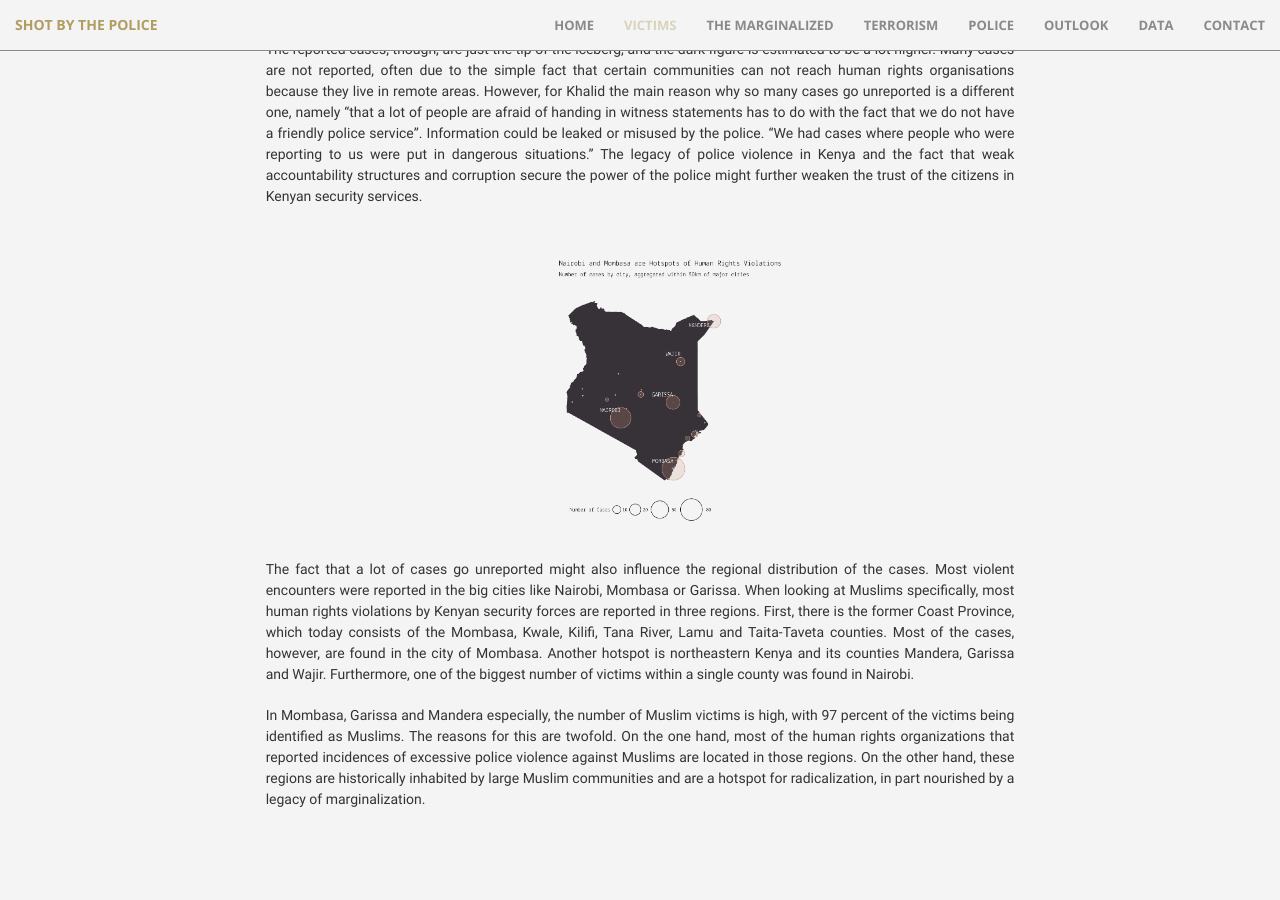
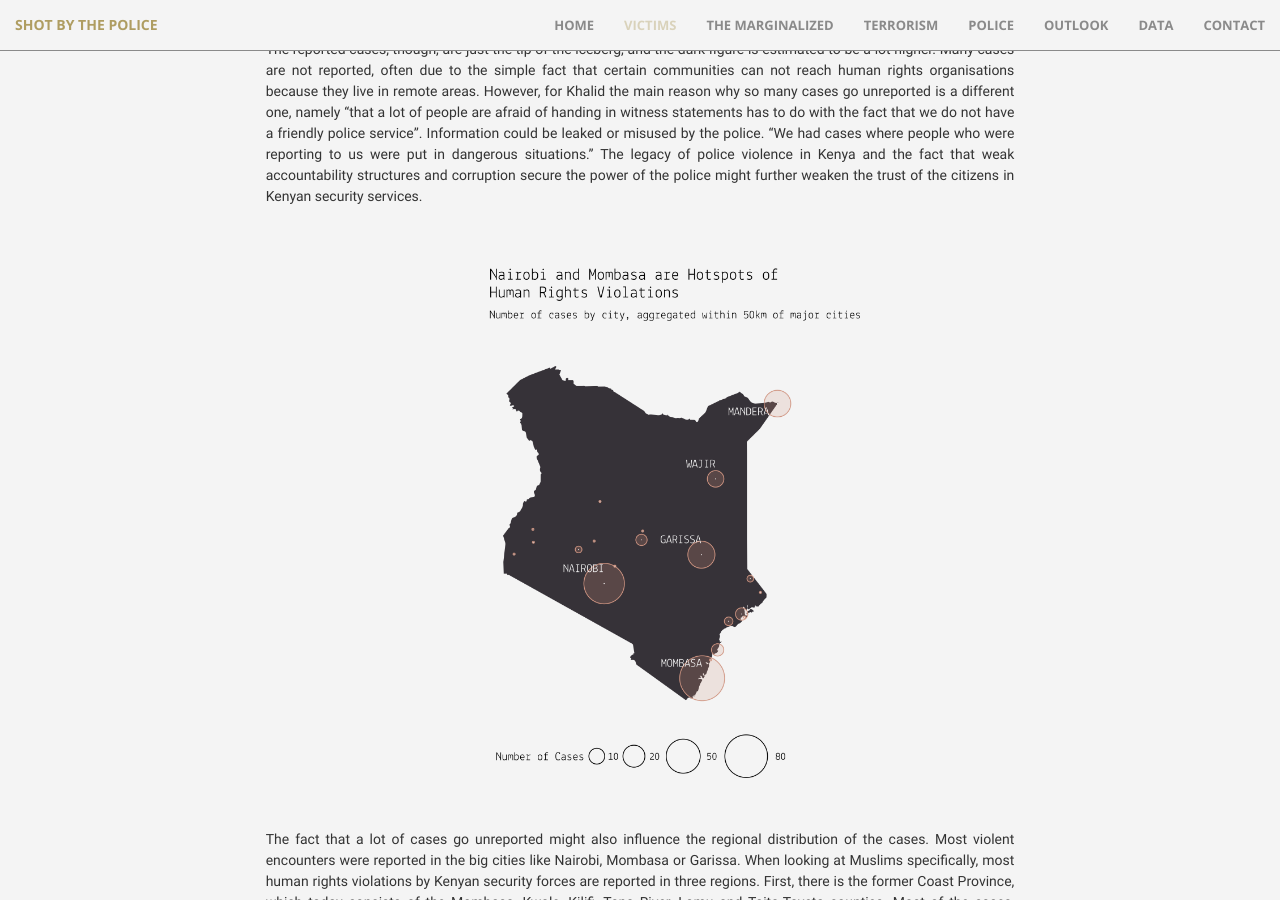
Before and after one commit to lucienbaumgartner/capstone_webdev, a Jekyll site: the page built from index.html, in a window 1280 px wide and 900 px high, scrolled down 2160 px. Built offline with Jekyll 4.4.1, drawn with Linux system fonts in a browser that asks for light colours; nearby versions of some CDN libraries.

Commit message:
map adjusted

```diff
--- a/_includes/article1.html
+++ b/_includes/article1.html
@@ -31,14 +31,16 @@
 
               <p>The reported cases, though, are just the tip of the iceberg, and the dark figure is estimated to be a lot higher. Many cases are not reported, often due to the simple fact that certain communities can not reach human rights organisations because they live in remote areas. However, for Khalid the main reason why so many cases go unreported is a different one, namely “that a lot of people are afraid of handing in witness statements has to do with the fact that we do not have a friendly police service”. Information could be leaked or misused by the police. “We had cases where people who were reporting to us were put in dangerous situations.” The legacy of police violence in Kenya and the fact that weak accountability structures and corruption secure the power of the police might further weaken the trust of the citizens in Kenyan security services.</p>
 
-
+          </div>
           <div id="map">
               <div class="container-fluid">
                   <div class="row no-gutter">
-                    <img class="img-responsive center-block contact-pic" src="../capstone_webdev/img/viz/webdev_overview_map.png" height="2000px" width="500px">
+                    <img class="img-responsive center-block contact-pic" src="../capstone_webdev/img/viz/webdev_overview_map.png" height="3000px" width="3000px">
                   </div>
             </div>
           </div>
+
+          <div class="col-lg-8 col-lg-offset-2">
 
 
               <p>The fact that a lot of cases go unreported might also influence the regional distribution of the cases. Most violent encounters were reported in the big cities like Nairobi, Mombasa or Garissa. When looking at Muslims specifically, most human rights violations by Kenyan security forces are reported in three regions. First, there is the former Coast Province, which today consists of the Mombasa, Kwale, Kilifi, Tana River, Lamu and Taita-Taveta counties. Most of the cases, however, are found in the city of Mombasa. Another hotspot is northeastern Kenya and its counties Mandera, Garissa and Wajir. Furthermore, one of the biggest number of victims within a single county was found in Nairobi.</p>
```
Also changed, not shown: img/viz/webdev_overview_map.png, 5 other files.
